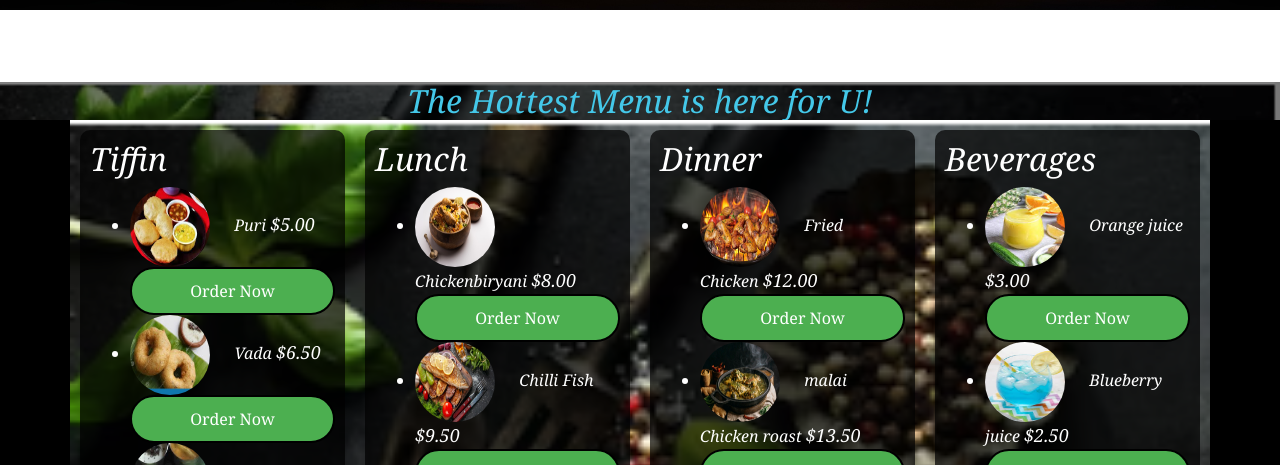
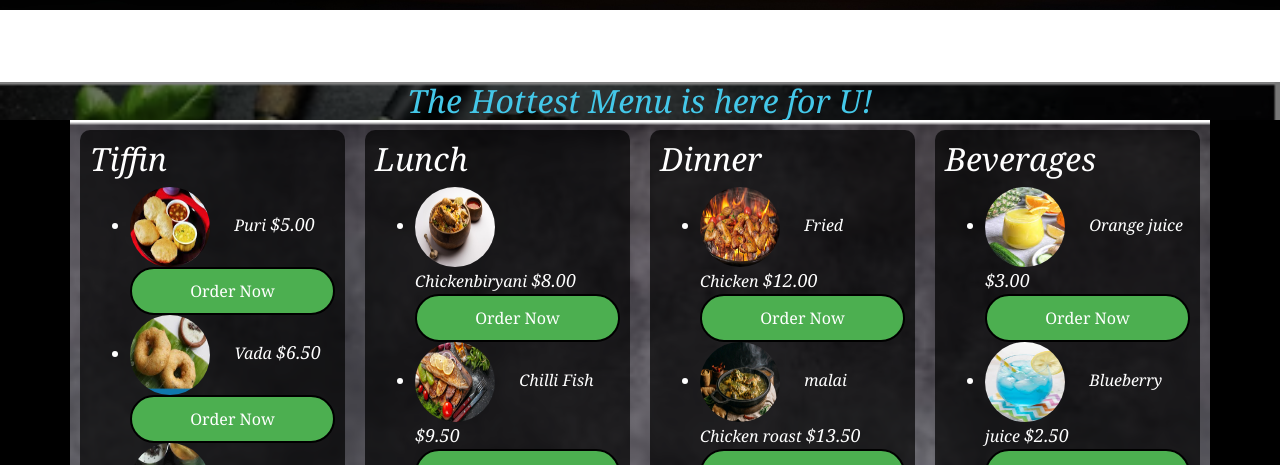
Before and after one commit to PranaHub27/Taste-Tornado-website, a plain HTML site: page index.html in a window 1280 px wide. Shown: the part 790-1255 px from the top of the page. Drawn offline with nearby package versions, Linux system fonts and the light colour scheme; a web font is replaced by a local one.

Commit message:
index.html

```diff
--- a/index.html
+++ b/index.html
@@ -124,7 +124,7 @@
 
     .container {
       display: flex;
-      background-image: url('https://github.com/PranaHub27/Taste-Tornado-website/blob/main/wall2.PNG');
+      background-image: url('WALL.png');
       background-size: cover;
       justify-content: center;
       align-items: flex-start;
```
